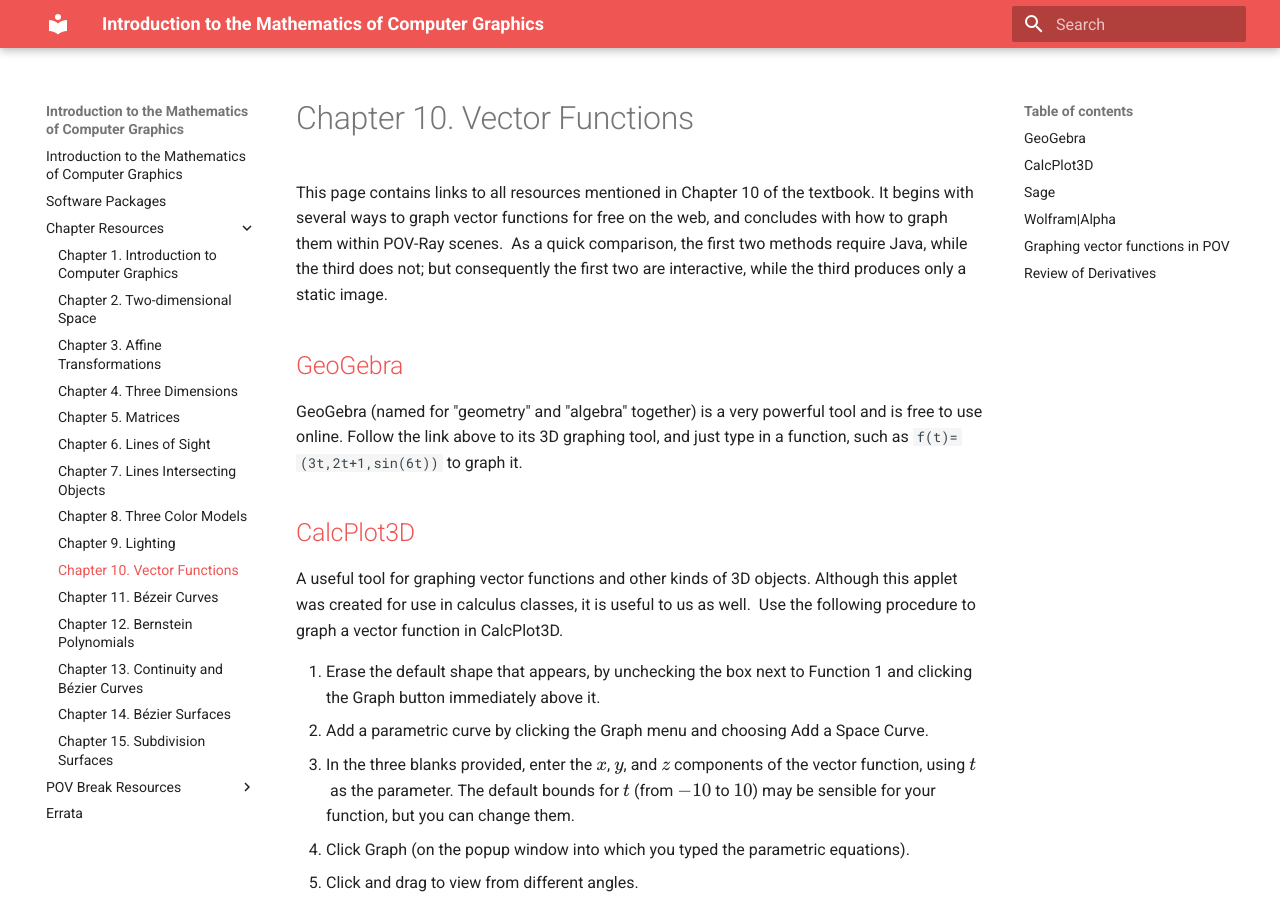
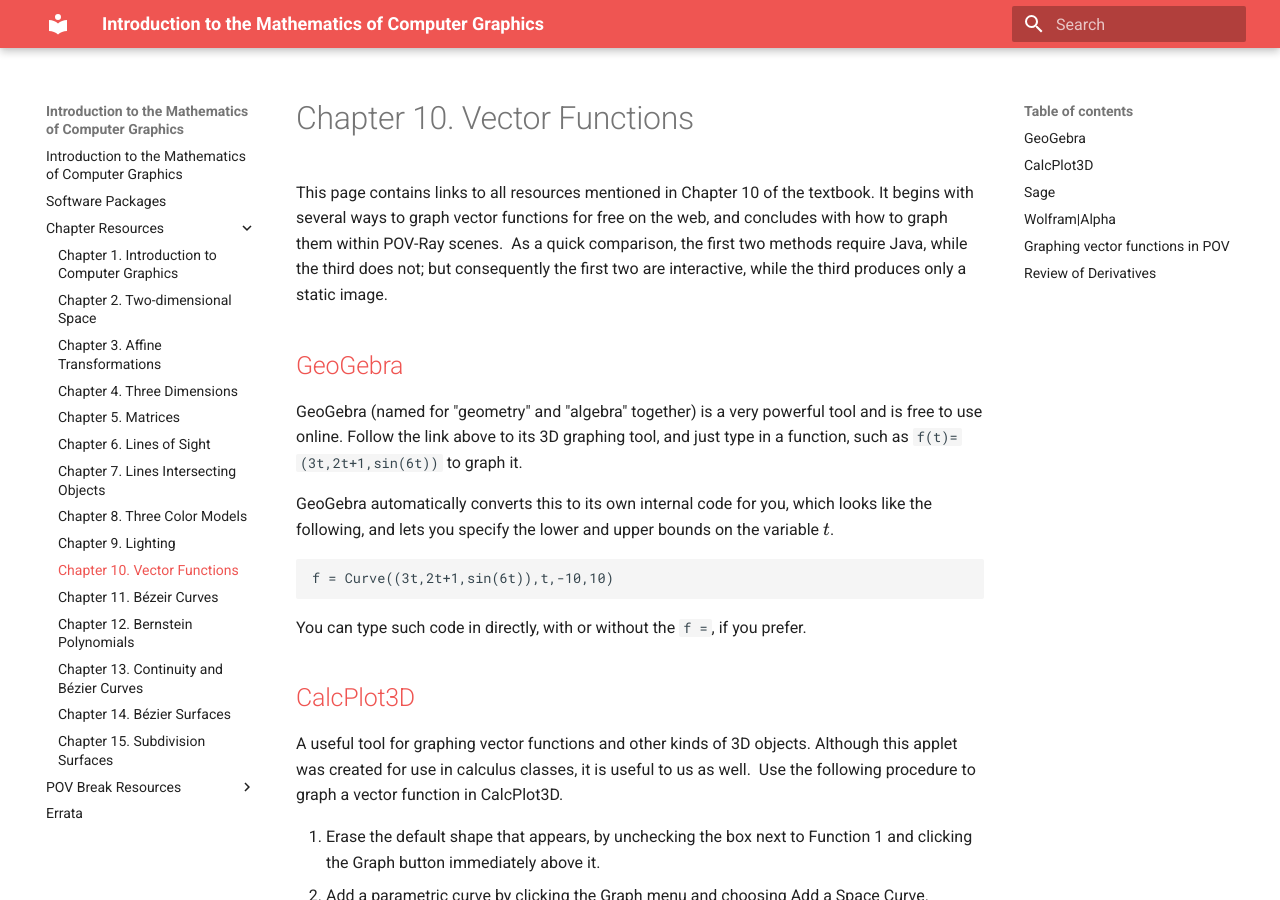
Before and after one commit to nathancarter/mocg, an MkDocs documentation site: the page built from docs/chapter-10-resources.md, in a window 1280 px wide and 900 px high. Built offline with MkDocs 1.6.1 and Material for MkDocs 9.7.7, drawn with Linux system fonts in a browser that asks for light colours; formulas are drawn with MathJax 3; old or Windows-style settings are respelled for this version of MkDocs.

Commit message:
Adding details regarding GeoGebra code

````diff
--- a/docs/chapter-10-resources.md
+++ b/docs/chapter-10-resources.md
@@ -11,6 +11,16 @@
 GeoGebra (named for "geometry" and "algebra" together) is a very powerful tool
 and is free to use online.  Follow the link above to its 3D graphing tool,
 and just type in a function, such as `f(t)=(3t,2t+1,sin(6t))` to graph it.
+
+GeoGebra automatically converts this to its own internal code for you, which
+looks like the following, and lets you specify the lower and upper bounds on
+the variable $t$.
+
+```
+f = Curve((3t,2t+1,sin(6t)),t,-10,10)
+```
+
+You can type such code in directly, with or without the `f =`, if you prefer.
 
 ## [CalcPlot3D](http://web.monroecc.edu/manila/webfiles/calcNSF/JavaCode/CalcPlot3D.htm)
 
````
Also changed, not shown: site/chapter-10-resources/index.html, site/search/search_index.json, 1 other file.
